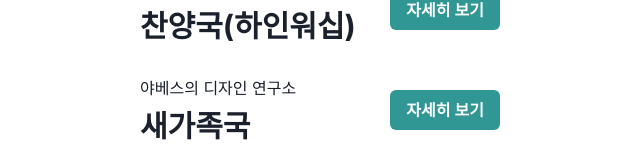
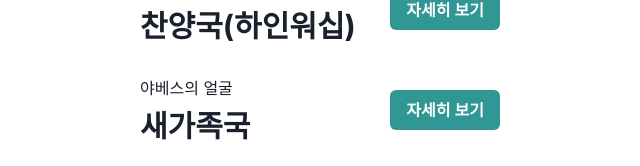
Before and after one commit to kasterra/jz-test, a React (Create React App) app: page /results in a window 1280 px wide. Shown: the part 255-421 px from the top of the page, without its empty margins (320-960 px from the left). Built offline with nearby package versions, Linux system fonts and the light colour scheme.

Commit message:
새가족국 사진

```diff
--- a/src/answers.ts
+++ b/src/answers.ts
@@ -69,7 +69,9 @@ export const answers: answerType[] = [
     whatWeWant: ["적당한 텐션", "나름의 재치", "웃는 얼굴"],
     tel: "010-2542-3717",
     lastWord: "저희와 함께 새가족을 섬길 분을 진심으로 기다립니다🤗",
-    oneLine: "야베스의 디자인 연구소",
+    imageURL:
+      "https://i.postimg.cc/qvnMRmjc/Kakao-Talk-20230204-155758979-01.jpg",
+    oneLine: "야베스의 얼굴",
   },
   {
     name: "전도국",
```
